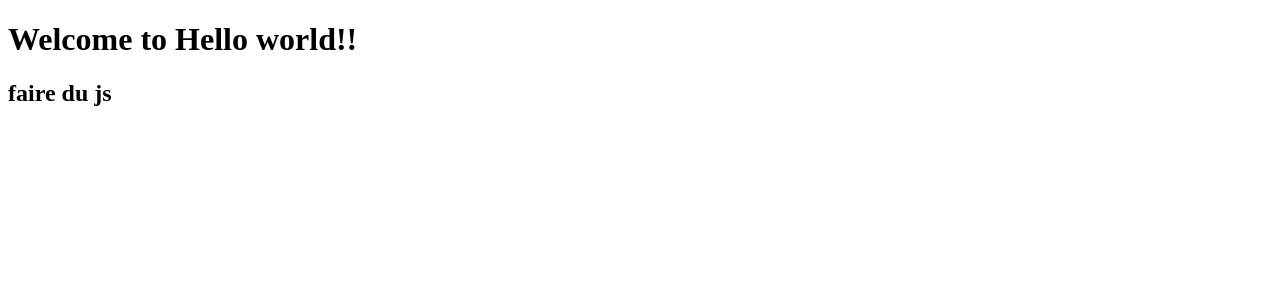
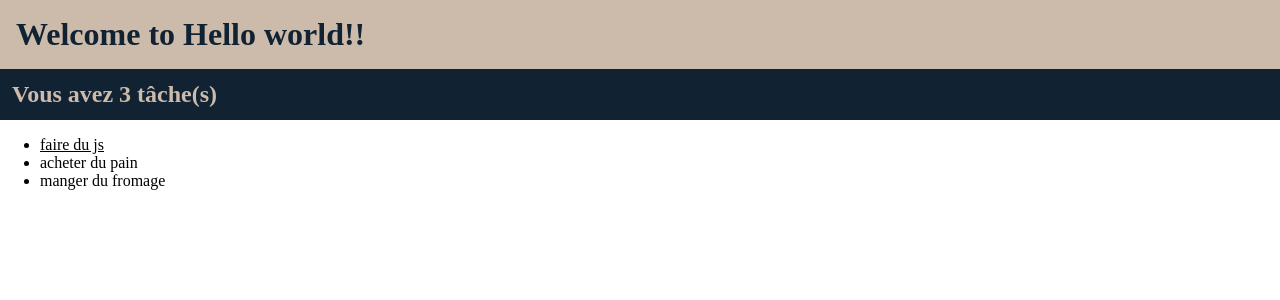
Before and after one commit to pbreteche/poe-angular-tours, an Angular app: page / in a window 1280 px wide. Shown: the top 300 px of the page. Built offline with nearby package versions, Linux system fonts and the light colour scheme.

Commit message:
passage à la liste de todos

```diff
--- a/src/app/app.component.css
+++ b/src/app/app.component.css
@@ -0,0 +1,5 @@
+h1 {
+  padding: .5em;
+  background-color: #cba;
+  color: #123;
+}
--- /dev/null
+++ b/src/app/todo-provider.ts
@@ -0,0 +1,11 @@
+import {Todo} from './todo';
+
+export class TodoProvider {
+  load(): Array<Todo> {
+    return [
+      { title: 'faire du js'},
+      { title: 'acheter du pain'},
+      { title: 'manger du fromage'},
+    ];
+  }
+}
--- a/src/app/todos/todos.component.css
+++ b/src/app/todos/todos.component.css
@@ -0,0 +1,9 @@
+h2 {
+  padding: .5em;
+  background-color: #123;
+  color: #cba;
+}
+
+.current {
+  text-decoration: underline;
+}
--- a/src/app/todos/todos.component.html
+++ b/src/app/todos/todos.component.html
@@ -1,3 +1,8 @@
 <h2>
-  {{ todo.title }}
+  Vous avez {{ todos.length }} tâche(s)
 </h2>
+<ul>
+  <li *ngFor="let todo of todos" [ngClass]="{ current: todo == currentTodo }">
+    {{ todo.title }}
+  </li>
+</ul>
--- a/src/app/todos/todos.component.ts
+++ b/src/app/todos/todos.component.ts
@@ -1,5 +1,6 @@
 import { Component, OnInit } from '@angular/core';
 import {Todo} from '../todo';
+import {TodoProvider} from '../todo-provider';
 
 @Component({
   selector: 'app-todos',
@@ -8,11 +9,16 @@ import {Todo} from '../todo';
 })
 export class TodosComponent implements OnInit {
 
-  todo: Todo = { title: 'faire du js'};
+  provider: TodoProvider;
+  todos: Array<Todo>;
+  currentTodo: Todo;
 
-  constructor() { }
+  constructor() {
+    this.provider = new TodoProvider();
+  }
 
   ngOnInit() {
+    this.todos = this.provider.load();
+    this.currentTodo = this.todos[0];
   }
-
 }
--- a/src/styles.css
+++ b/src/styles.css
@@ -1 +1,8 @@
-/* You can add global styles to this file, and also import other style files */
+body {
+  margin: 0;
+  padding: 0;
+}
+
+h1, h2, h3, h4 {
+  margin: 0;
+}
```
